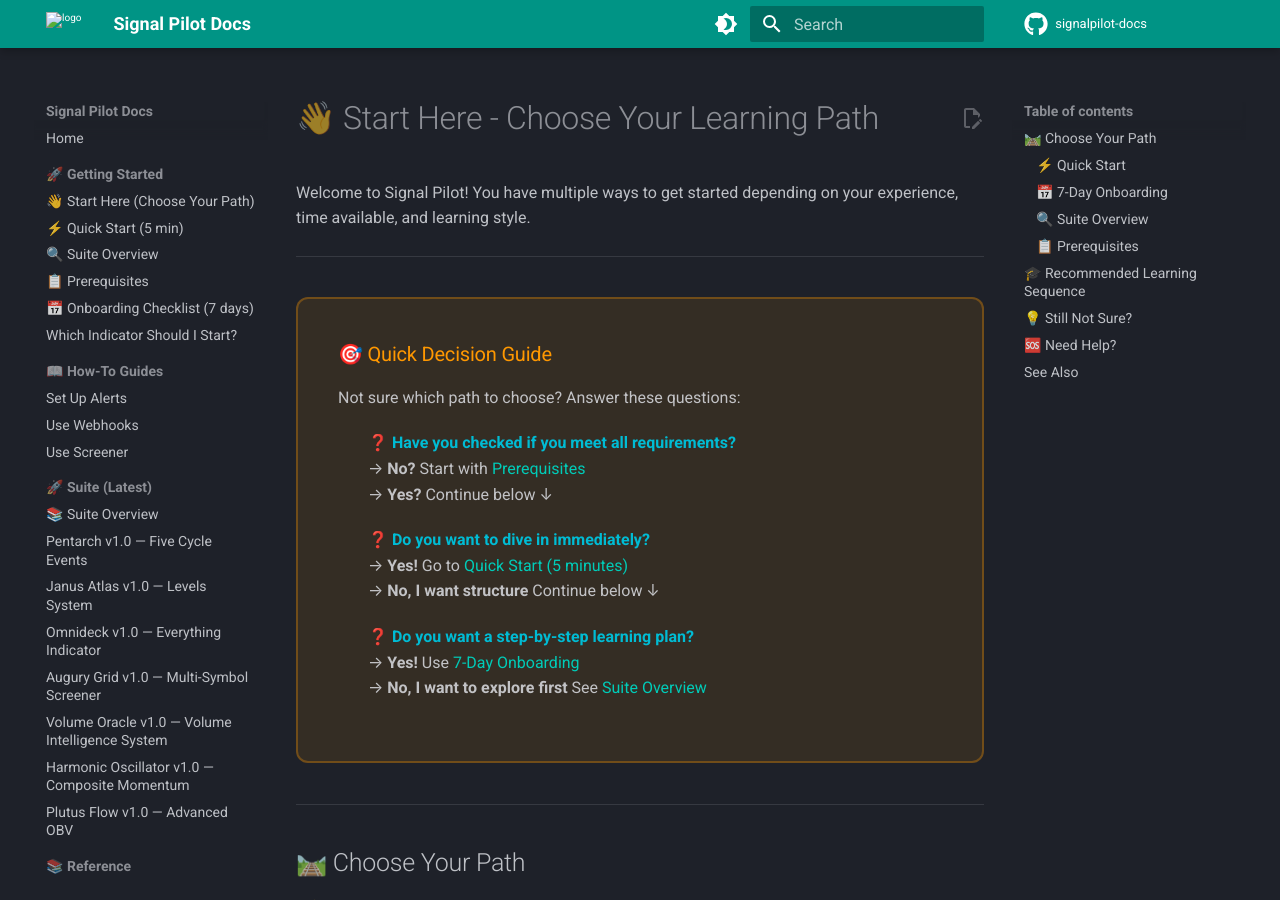
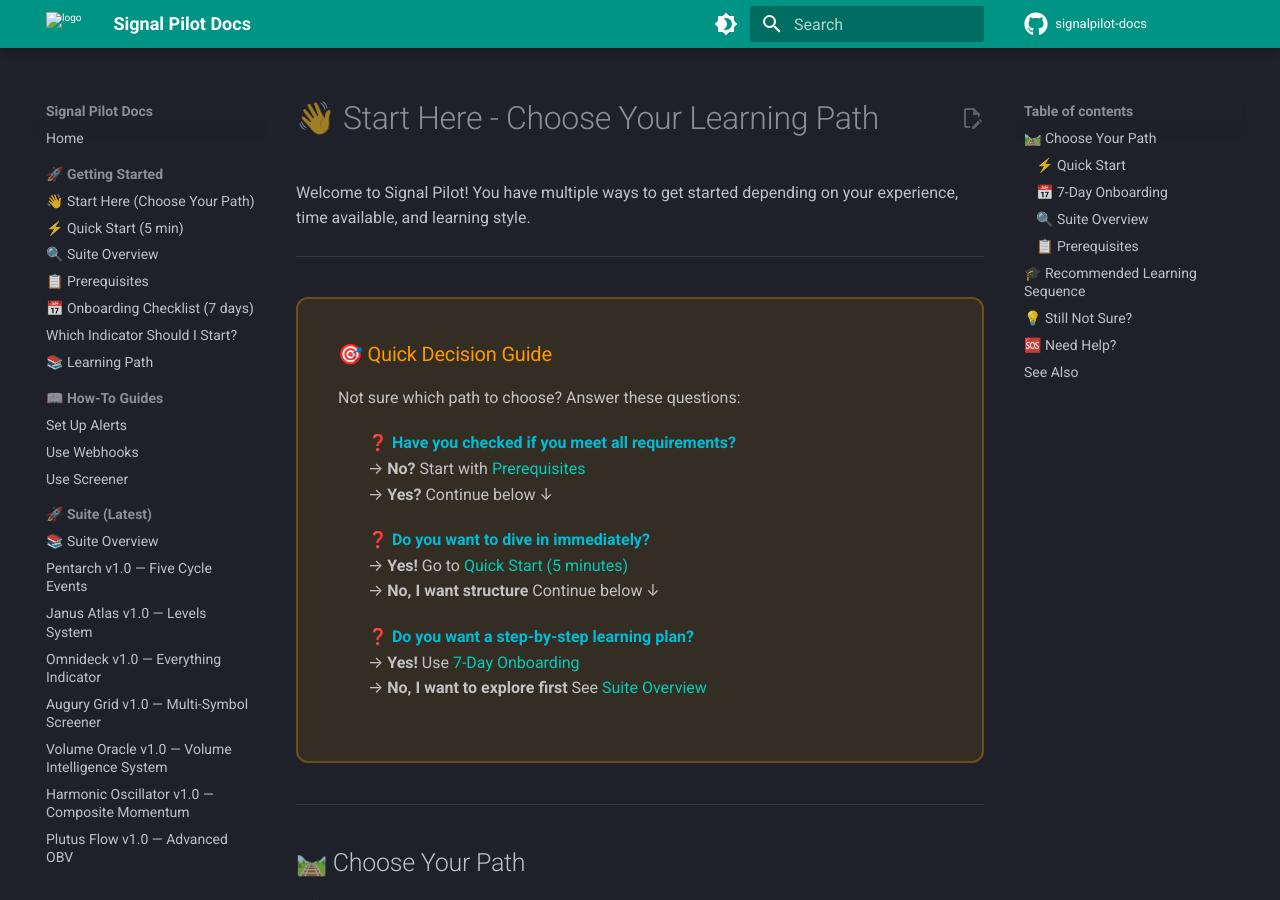
Before and after one commit to Signalpilot/signalpilot-docs, an MkDocs documentation site: the page built from docs/start-here.md, in a window 1280 px wide and 900 px high. Built offline with MkDocs 1.6.1 and Material for MkDocs 9.7.7, drawn with Linux system fonts in a browser that asks for light colours; comment, search, counter and statistics services are not loaded.

Commit message:
Add missing Learning Path to navigation
The start-learning-path page (550+ lines of content) existed but was
not accessible through the navigation menu. It was referenced by 14+
other documentation pages but users could only access it via direct URL.

```diff
--- a/mkdocs.yml
+++ b/mkdocs.yml
@@ -106,6 +106,7 @@ nav:
     - "📋 Prerequisites": start-prerequisites.md
     - "📅 Onboarding Checklist (7 days)": start-onboarding.md
     - "Which Indicator Should I Start?": docs/start-which-indicator.md
+    - "📚 Learning Path": docs/start-learning-path/index.md
 
   - "📖 How-To Guides":
     - "Set Up Alerts": how-to-alerts.md
```
